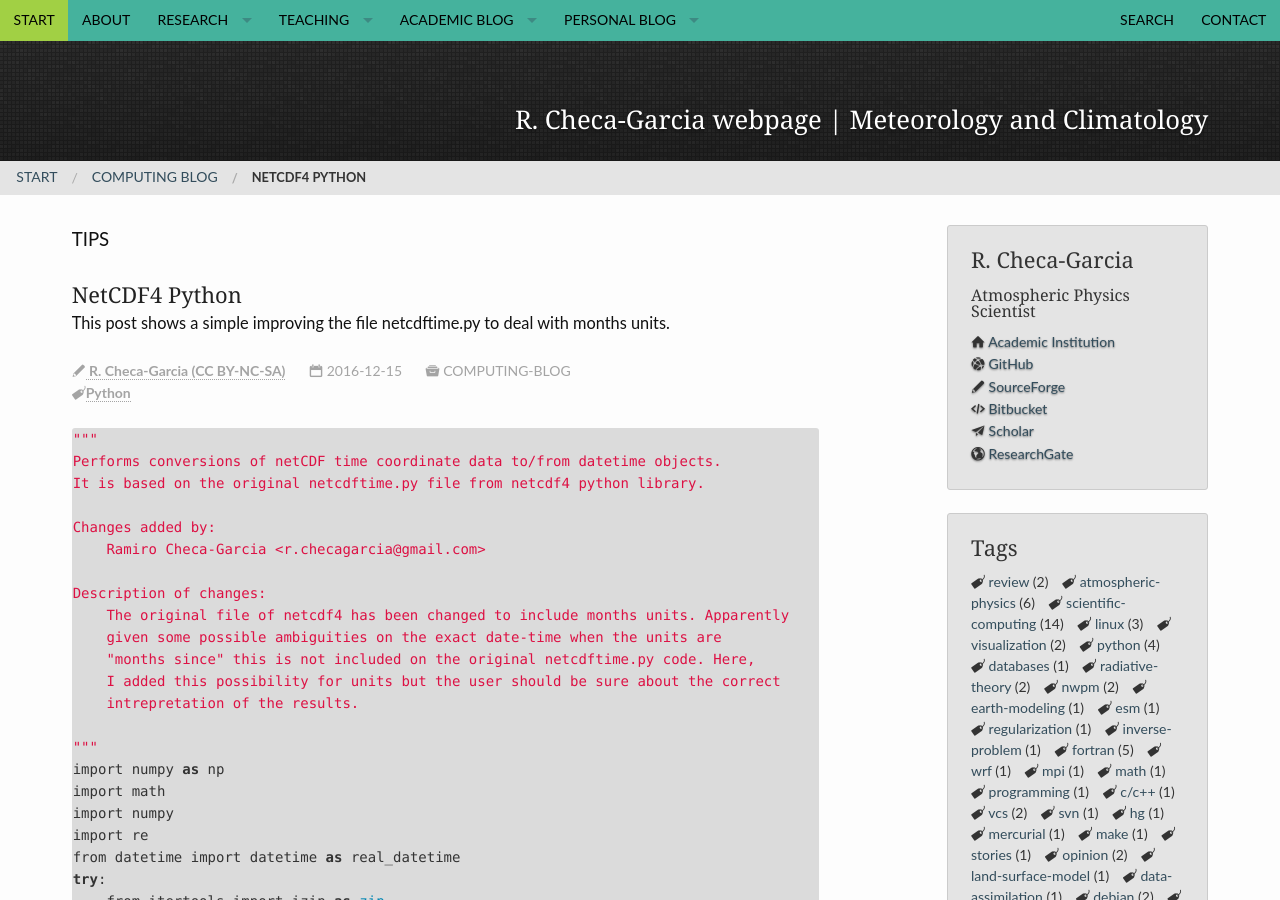
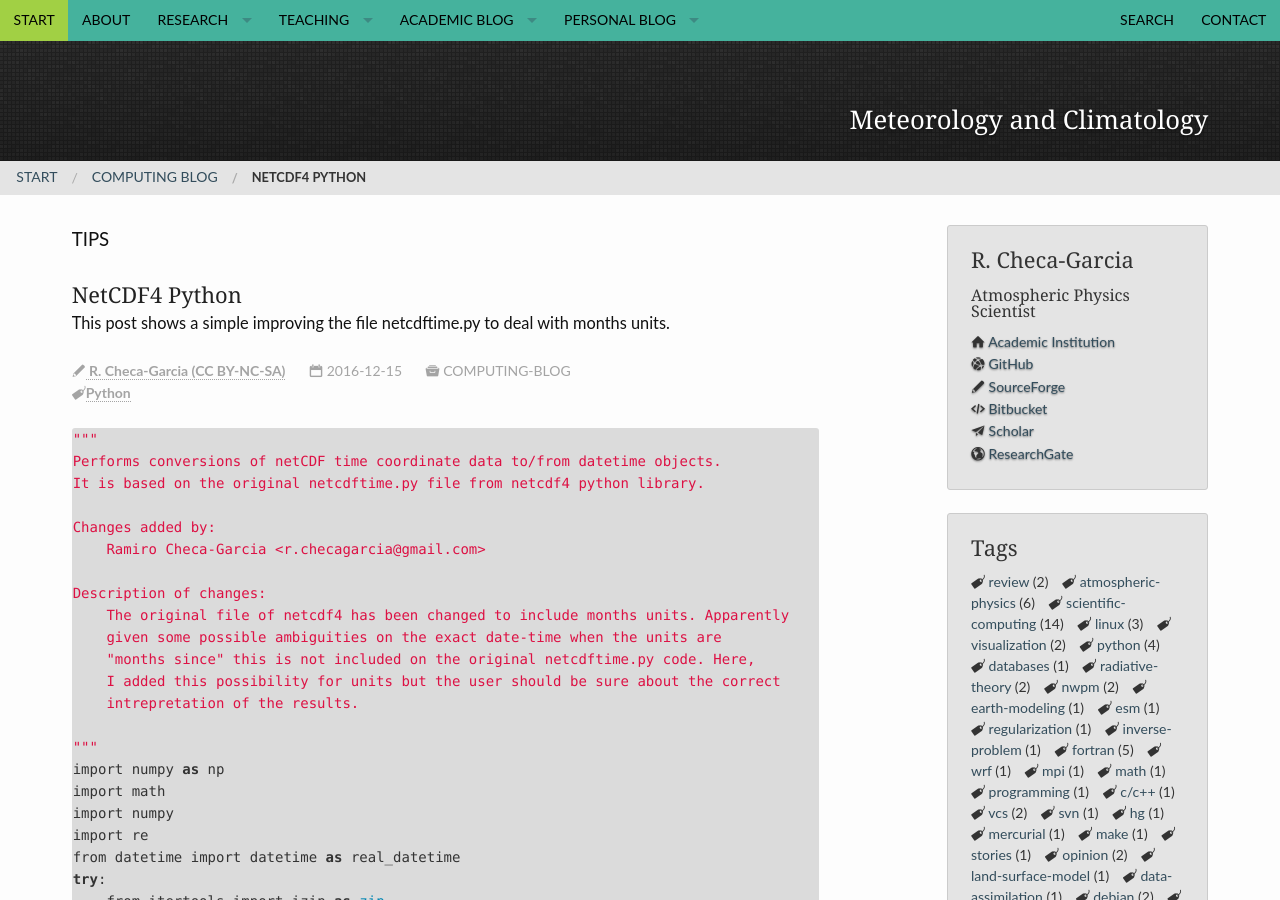
Before and after one commit to RCHG/rchg.github.io, a Jekyll site: the page built from _posts/2016-12-15-netcdf4-python.md, in a window 1280 px wide and 900 px high. Built offline with Jekyll 4.4.1, drawn with Linux system fonts in a browser that asks for light colours; nearby versions of some CDN libraries; comment, search, counter and statistics services are not loaded.

Commit message:
Update 2016-12-15-netcdf4-python.md

```diff
--- a/_posts/2016-12-15-netcdf4-python.md
+++ b/_posts/2016-12-15-netcdf4-python.md
@@ -10,7 +10,7 @@ tags: [Python]
 categories:
     - computing-blog
 header:
-    title: R. Checa-Garcia webpage |  Meteorology and Climatology
+    title: Meteorology and Climatology
     pattern: pattern_jquery-dark-grey-tile.png
 ---
 
```
